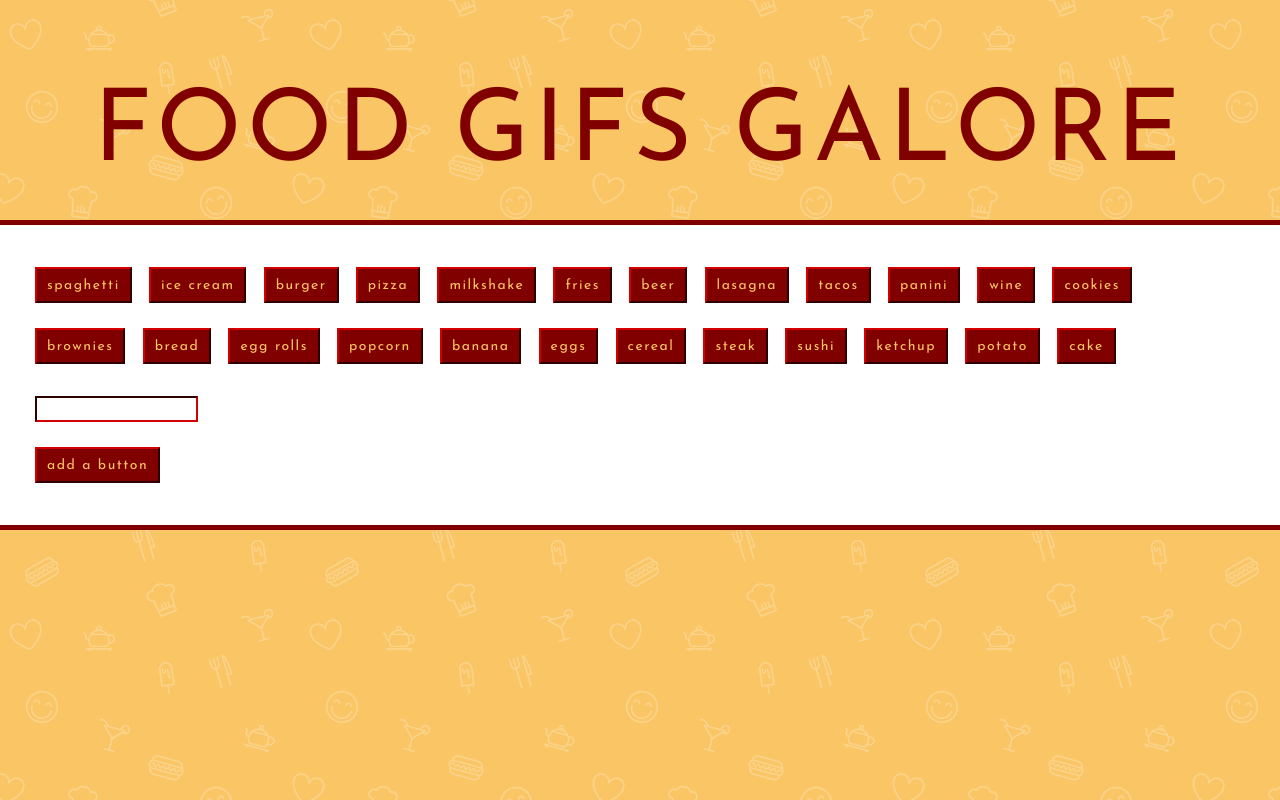
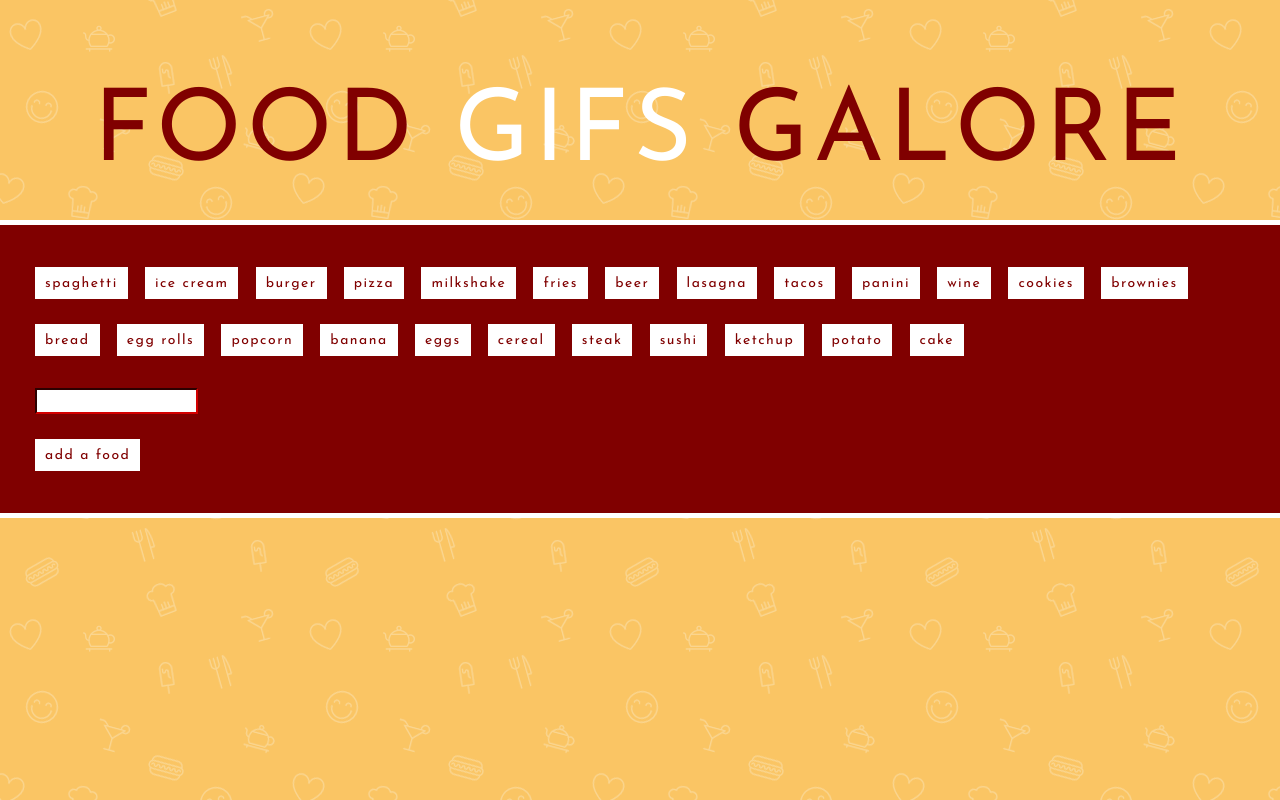
Before and after one commit to nathanaaroncoder/giphy-homework, a plain HTML site: page index.html in a window 1280 px wide. Drawn offline with nearby package versions, Linux system fonts and the light colour scheme.

Commit message:
better color scheme

```diff
--- a/assets/style/giphy.css
+++ b/assets/style/giphy.css
@@ -20,24 +20,27 @@ h1{
 	font-size: 100px;
 }
 
+#white-change{
+	color: white;
+}
+
 
 button, #add-button {
 	margin: 1% 1% 1% 0;
 	padding: 7px 10px 5px 10px;
-	border-color: maroon;
-	background-color: maroon;
-	color: #fac564;
-	/*color: white;*/
+	border: none;
+	background-color: white;
+	color: maroon;
 	margin-left: 5px;
 	letter-spacing: 1.5px;
 
 }
 
-#white-background{
+#maroon-background{
 	padding: 30px;
-	background-color: white;
-	border-top-color: maroon;
-	border-bottom-color: maroon;
+	background-color: maroon;
+	border-top-color: white;
+	border-bottom-color: white;
 	border-top-style: solid;
 	border-bottom-style: solid;
 	border-top-width: 5px;
--- a/index.html
+++ b/index.html
@@ -11,16 +11,16 @@
 	<body>
 		<div >
 			<div class="top-head" >
-				<h1>FOOD GIFS GALORE</h1>
+				<h1>FOOD <span id="white-change">GIFS</span> GALORE</h1>
 			</div>
-			<div id="white-background">
+			<div id="maroon-background">
 				<div id="gif-buttons"></div>
 				<div class="row">
 					<form id="button-adder">
 						<label for="new-button-input"></label>
 						<input type="text" id="new-button-input">
 						<br>
-						<input id="add-button" type="submit" value="add a button">
+						<input id="add-button" type="submit" value="add a food">
 					</form>
 				</div>
 			</div>
```
